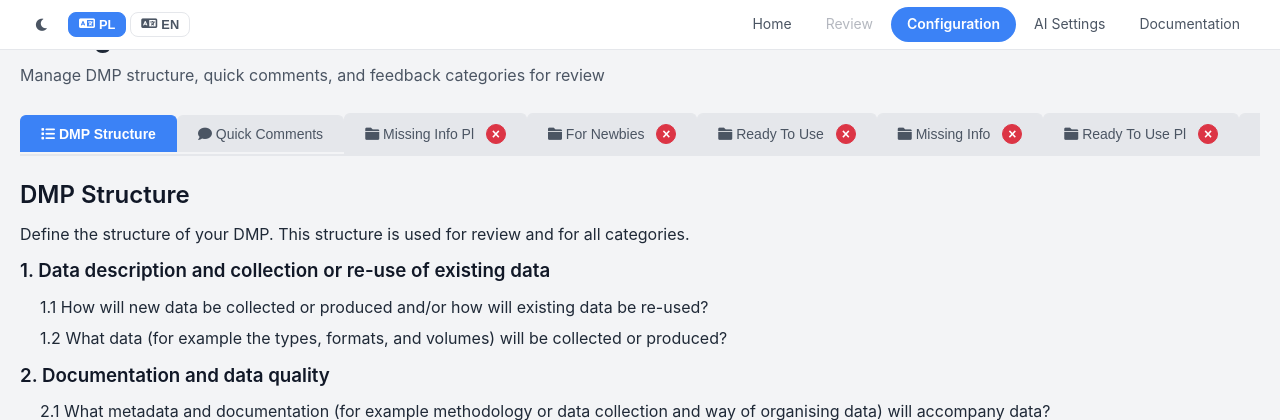
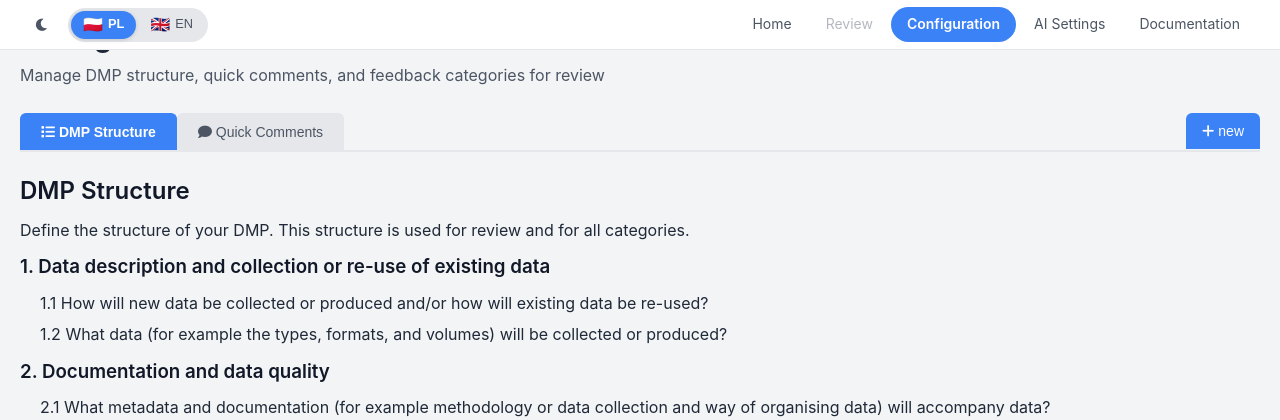
Before and after one commit to gammaro85/DMP-ART, a Flask app: page /template_editor in a window 1280 px wide. Shown: the top 420 px of the page. Run offline with Flask 3, Linux system fonts and the light colour scheme.

Commit message:
style: enhance review page layout and add language switcher functionality

```diff
--- a/static/css/style.css
+++ b/static/css/style.css
@@ -582,6 +582,51 @@ s .light-logo {
   gap: 8px;
   flex-shrink: 0;
 }
+
+/* Language Switcher - unified across all pages */
+.header-language-switcher {
+  display: flex;
+  gap: 2px;
+  align-items: center;
+  padding: 3px;
+  background: var(--bg-secondary);
+  border-radius: 20px;
+}
+
+.header-lang-btn {
+  padding: 4px 12px;
+  background: transparent;
+  border: none;
+  color: var(--text-secondary);
+  cursor: pointer;
+  border-radius: 16px;
+  font-weight: var(--font-weight-medium);
+  font-size: 0.8rem;
+  transition: all 0.2s ease;
+  display: flex;
+  align-items: center;
+  justify-content: center;
+  gap: 5px;
+  min-height: 28px;
+  line-height: 1;
+}
+
+.header-lang-btn:hover {
+  background: var(--bg-hover);
+  color: var(--text-primary);
+}
+
+.header-lang-btn.active {
+  background: var(--primary-color);
+  color: white;
+  font-weight: var(--font-weight-semibold);
+  box-shadow: 0 1px 4px rgba(0, 0, 0, 0.15);
+}
+
+.header-lang-btn .flag-icon {
+  font-size: 1rem;
+  line-height: 1;
+}
 /* Nav links push to the right */
 .header-nav .nav-links {
   margin-left: auto;
@@ -1197,6 +1242,19 @@ textarea::placeholder {
   color: var(--text-secondary);
   border-color: transparent
 }
+[data-theme=dark] .header-language-switcher {
+  background: #374151;
+}
+[data-theme=dark] .header-lang-btn {
+  color: var(--text-secondary);
+}
+[data-theme=dark] .header-lang-btn:hover {
+  background: #4b5563;
+}
+[data-theme=dark] .header-lang-btn.active {
+  background: var(--primary-color);
+  color: white;
+}
 [data-theme=dark] .extracted-content {
   background: #374151;
   border-color: #4b5563;
@@ -1219,6 +1277,8 @@ textarea::placeholder {
 /* Theme transition - applied only to elements that need it */
 .nav-item,
 .theme-toggle,
+.header-language-switcher,
+.header-lang-btn,
 .tab-btn,
 .primary-btn,
 .save-btn,
--- a/templates/template_editor.html
+++ b/templates/template_editor.html
@@ -67,35 +67,7 @@
             padding-bottom: 10px;
             border-bottom: 1px solid var(--border-light);
         }
-        /* Language switcher */
-        .header-language-switcher {
-            display: flex;
-            gap: 4px;
-            align-items: center;
-        }
-        .header-lang-btn {
-            background: transparent;
-            border: 1px solid var(--border-light);
-            color: var(--text-secondary);
-            border-radius: var(--border-radius-md);
-            padding: 4px 10px;
-            font-size: 0.8rem;
-            font-weight: 600;
-            cursor: pointer;
-            display: flex;
-            align-items: center;
-            gap: 4px;
-            transition: all 0.2s ease;
-        }
-        .header-lang-btn:hover {
-            background: var(--bg-hover);
-            color: var(--text-primary);
-        }
-        .header-lang-btn.active {
-            background: var(--primary-color);
-            color: white;
-            border-color: var(--primary-color);
-        }
+        /* Language switcher - styles in style.css */
     </style>
     <script>
         (function() {
@@ -117,10 +89,10 @@
                 </button>
                 <div class="header-language-switcher" id="te-lang-switcher">
                     <button id="te-lang-pl-btn" class="header-lang-btn active" data-lang="pl" title="Komentarze po polsku">
-                        <i class="fas fa-language"></i> PL
+                        <span class="flag-icon">&#x1F1F5;&#x1F1F1;</span> PL
                     </button>
                     <button id="te-lang-en-btn" class="header-lang-btn" data-lang="en" title="English comments">
-                        <i class="fas fa-language"></i> EN
+                        <span class="flag-icon">&#x1F1EC;&#x1F1E7;</span> EN
                     </button>
                 </div>
             </div>
@@ -314,14 +286,9 @@
             })
             .catch(err => console.error('Error loading quick comments:', err));
 
-        // Load categories
-        fetchJSON('/list_categories')
-            .then(data => {
-                categories = data.categories || [];
-                dataLoaded.categories = true;
-                renderCategoryTabs();
-            })
-            .catch(err => console.error('Error loading categories:', err));
+        // Categories are loaded by template_editor.js via /api/discover-categories
+        // Just mark as loaded for legacy code paths
+        dataLoaded.categories = true;
     }
 
     // --- DMP Structure Rendering ---
@@ -632,10 +599,7 @@
         });
     }
 
-    // Expose for language switcher
-    window.reloadCategoriesWithLang = function(lang) {
-        filterCategoryTabsByLang(lang);
-    };
+    // Language filtering is handled by template_editor.js via window.reloadCategoriesWithLang
 
     function renderCategoryTabs() {
         // Remove existing category tabs and panels
```
Also changed, not shown: static/css/review.css (+7 -3 lines), templates/review.html (+6 -67 lines).
